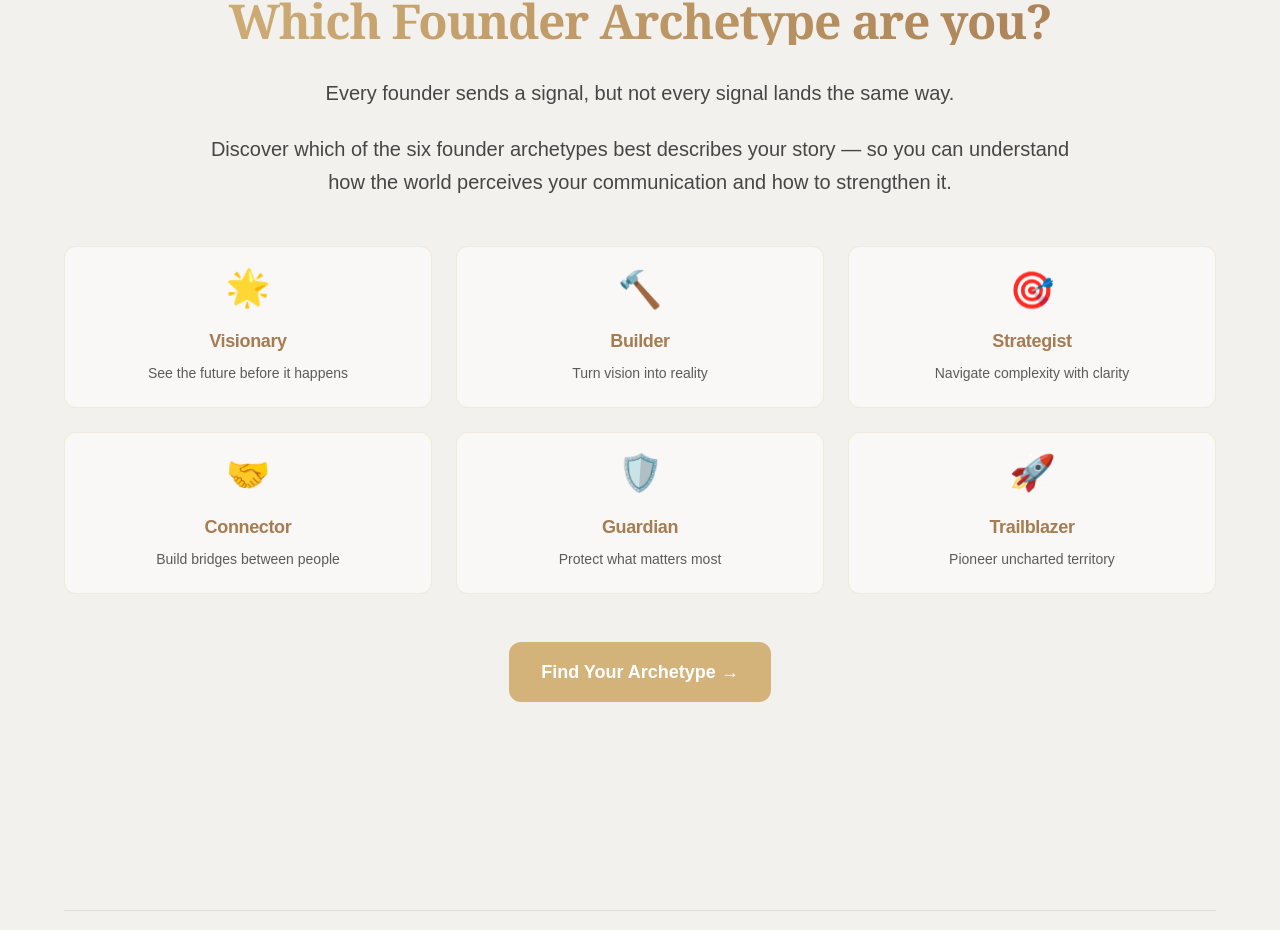
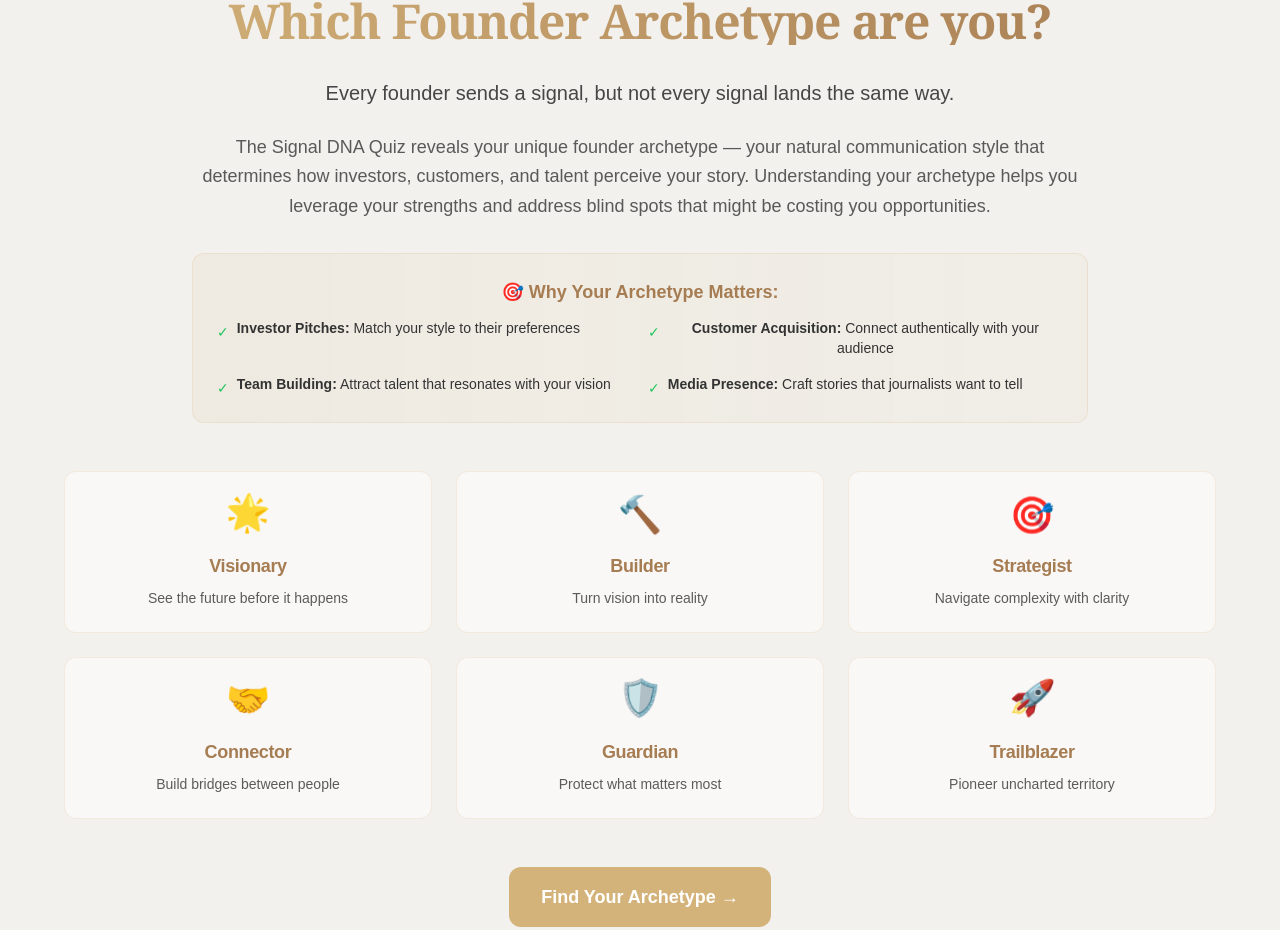
Before and after one commit to Eurmthewurm/authentikstudio, a React (Vite) app: page / in a window 1280 px wide. Shown: the part 3018-3948 px from the top of the page. Built offline with nearby package versions, Linux system fonts and the light colour scheme.

Commit message:
Fix premium ebook modal functionality and enhance archetype information for better user warming

```diff
--- a/src/components/ArchetypeTeaserSection.tsx
+++ b/src/components/ArchetypeTeaserSection.tsx
@@ -6,38 +6,44 @@ export const ArchetypeTeaserSection: React.FC = () => {
     {
       name: "Visionary",
       tagline: "See the future before it happens",
-      description: "Inspires with bold, forward-thinking ideas",
-      icon: "🌟"
+      description: "Inspires with bold, forward-thinking ideas that paint vivid pictures of tomorrow",
+      icon: "🌟",
+      example: "Like Elon Musk sharing his vision for Mars colonization"
     },
     {
       name: "Builder",
       tagline: "Turn vision into reality",
-      description: "Earns trust through relentless execution",
-      icon: "🔨"
+      description: "Earns trust through relentless execution and proven results",
+      icon: "🔨",
+      example: "Like Steve Jobs delivering products that just work"
     },
     {
       name: "Strategist",
       tagline: "Navigate complexity with clarity",
-      description: "Wins attention with strategic foresight",
-      icon: "🎯"
+      description: "Wins attention with strategic foresight and logical frameworks",
+      icon: "🎯",
+      example: "Like Warren Buffett explaining investment philosophy"
     },
     {
       name: "Connector",
       tagline: "Build bridges between people",
-      description: "Attracts allies through authentic relationships",
-      icon: "🤝"
+      description: "Attracts allies through authentic relationships and shared values",
+      icon: "🤝",
+      example: "Like Oprah building communities around shared stories"
     },
     {
       name: "Guardian",
       tagline: "Protect what matters most",
-      description: "Reassures stakeholders with stability and trust",
-      icon: "🛡️"
+      description: "Reassures stakeholders with stability, reliability, and proven track records",
+      icon: "🛡️",
+      example: "Like Tim Cook maintaining Apple's quality standards"
     },
     {
       name: "Trailblazer",
       tagline: "Pioneer uncharted territory",
-      description: "Breaks norms and creates new possibilities",
-      icon: "🚀"
+      description: "Breaks norms and creates new possibilities through bold innovation",
+      icon: "🚀",
+      example: "Like Reed Hastings disrupting traditional media"
     }
   ];
 
@@ -62,9 +68,33 @@ export const ArchetypeTeaserSection: React.FC = () => {
           <p className="text-xl text-foreground/90 leading-relaxed mb-6" style={{fontFamily: 'Work Sans, sans-serif'}}>
             Every founder sends a signal, but not every signal lands the same way.
           </p>
-          <p className="text-xl text-foreground/90 leading-relaxed mb-8" style={{fontFamily: 'Work Sans, sans-serif'}}>
-            Discover which of the six founder archetypes best describes your story — so you can understand how the world perceives your communication and how to strengthen it.
+          <p className="text-lg text-foreground/80 leading-relaxed mb-8" style={{fontFamily: 'Work Sans, sans-serif'}}>
+            The Signal DNA Quiz reveals your unique founder archetype — your natural communication style that determines how investors, customers, and talent perceive your story. Understanding your archetype helps you leverage your strengths and address blind spots that might be costing you opportunities.
           </p>
+
+          <div className="bg-gradient-to-r from-primary/10 to-primary/5 border border-primary/20 rounded-xl p-6 mb-8">
+            <p className="text-lg font-semibold mb-3" style={{color: '#A67C52', fontFamily: 'Work Sans, sans-serif'}}>
+              🎯 Why Your Archetype Matters:
+            </p>
+            <div className="grid grid-cols-1 md:grid-cols-2 gap-4 text-sm" style={{color: '#333333', fontFamily: 'Work Sans, sans-serif'}}>
+              <div className="flex items-start gap-2">
+                <span className="text-green-500 mt-1">✓</span>
+                <span><strong>Investor Pitches:</strong> Match your style to their preferences</span>
+              </div>
+              <div className="flex items-start gap-2">
+                <span className="text-green-500 mt-1">✓</span>
+                <span><strong>Customer Acquisition:</strong> Connect authentically with your audience</span>
+              </div>
+              <div className="flex items-start gap-2">
+                <span className="text-green-500 mt-1">✓</span>
+                <span><strong>Team Building:</strong> Attract talent that resonates with your vision</span>
+              </div>
+              <div className="flex items-start gap-2">
+                <span className="text-green-500 mt-1">✓</span>
+                <span><strong>Media Presence:</strong> Craft stories that journalists want to tell</span>
+              </div>
+            </div>
+          </div>
         </motion.div>
 
         {/* Archetype Grid */}
@@ -120,12 +150,13 @@ export const ArchetypeTeaserSection: React.FC = () => {
 
                 {/* Hover Tooltip */}
                 <motion.div
-                  className="absolute bottom-full left-1/2 transform -translate-x-1/2 mb-2 px-3 py-2 bg-gray-900 text-white text-xs rounded-lg opacity-0 pointer-events-none whitespace-nowrap z-20"
+                  className="absolute bottom-full left-1/2 transform -translate-x-1/2 mb-2 px-4 py-3 bg-gray-900 text-white text-xs rounded-lg opacity-0 pointer-events-none z-20 max-w-xs"
                   initial={{ opacity: 0, y: 10 }}
                   whileHover={{ opacity: 1, y: 0 }}
                   transition={{ duration: 0.2 }}
                 >
-                  {archetype.description}
+                  <div className="font-medium mb-1">{archetype.description}</div>
+                  <div className="text-gray-300 italic">{archetype.example}</div>
                   <div className="absolute top-full left-1/2 transform -translate-x-1/2 border-4 border-transparent border-t-gray-900"></div>
                 </motion.div>
               </div>
--- a/src/components/QuizSection.tsx
+++ b/src/components/QuizSection.tsx
@@ -496,29 +496,19 @@ export const QuizSection: React.FC = () => {
       console.log('✅ Ebook request sent successfully via Resend!');
       console.log('Response:', data);
 
-      // Auto-trigger PDF download
-      const link = document.createElement('a');
-      link.href = '/signal-DNA-ebook.pdf';
-      link.download = 'Signal-DNA-Premium-Ebook.pdf';
-      document.body.appendChild(link);
-      link.click();
-      document.body.removeChild(link);
+      // Redirect to Gamma workbook
+      window.open('https://elite-edition-k8fgc36.gamma.site/', '_blank');
 
       // Close modal
       setShowEbookModal(false);
-      alert('Thank you! Your premium ebook is downloading now.');
+      alert('Thank you! Opening your premium Signal DNA workbook now...');
 
     } catch (error) {
       console.error('Error submitting ebook form:', error);
-      alert('There was an issue processing your request, but your ebook is still downloading.');
+      alert('There was an issue processing your request, but opening your workbook now...');
 
-      // Still trigger download even if email fails
-      const link = document.createElement('a');
-      link.href = '/signal-DNA-ebook.pdf';
-      link.download = 'Signal-DNA-Premium-Ebook.pdf';
-      document.body.appendChild(link);
-      link.click();
-      document.body.removeChild(link);
+      // Still redirect to Gamma even if email fails
+      window.open('https://elite-edition-k8fgc36.gamma.site/', '_blank');
 
       setShowEbookModal(false);
     } finally {
@@ -774,8 +764,20 @@ export const QuizSection: React.FC = () => {
 
                 <div className="mb-6">
                   <p className="text-lg mb-4" style={{color: '#333333', fontFamily: 'Work Sans, sans-serif'}}>
-                    Unlock two extra archetypes, hybrid profiles, and a 'Shadow Archetype' guide. Includes ready-to-use scripts for ultra-custom pitches.
+                    Unlock the complete Signal DNA Deep-Dive Workbook with two extra archetypes (Guardian & Trailblazer), hybrid profile mastery, and shadow archetype integration. Includes ready-to-use scripts, case studies, and implementation frameworks.
                   </p>
+
+                  <div className="mb-4 p-4 rounded-lg" style={{backgroundColor: 'rgba(212, 179, 122, 0.05)', border: '1px solid rgba(212, 179, 122, 0.2)'}}>
+                    <p className="text-sm font-medium mb-2" style={{color: '#A67C52', fontFamily: 'Work Sans, sans-serif'}}>
+                      🎯 What You'll Discover:
+                    </p>
+                    <ul className="text-sm space-y-1" style={{color: '#333333', fontFamily: 'Work Sans, sans-serif'}}>
+                      <li>• <strong>Guardian:</strong> Reassures stakeholders with stability and trust</li>
+                      <li>• <strong>Trailblazer:</strong> Breaks norms, pioneering uncharted territory</li>
+                      <li>• <strong>Hybrid Profiles:</strong> Strategic combinations like Visionary-Expert</li>
+                      <li>• <strong>Shadow Integration:</strong> Transform weaknesses into authentic strengths</li>
+                    </ul>
+                  </div>
 
                   <div className="space-y-3 mb-6">
                     <div className="flex items-start gap-3">
```
